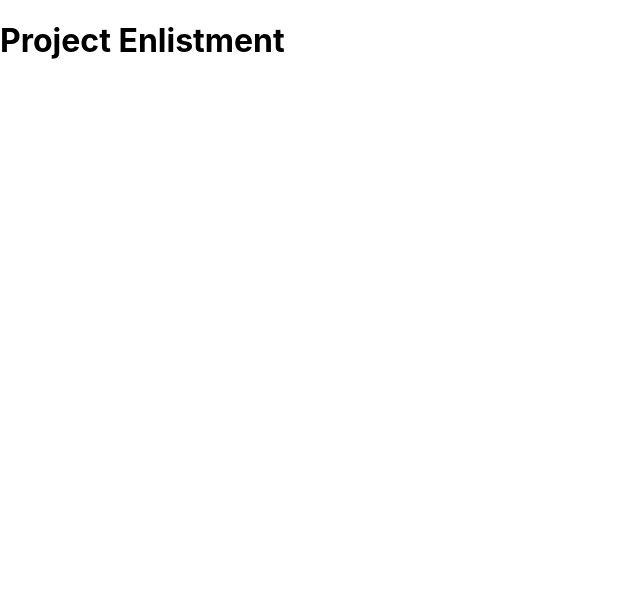
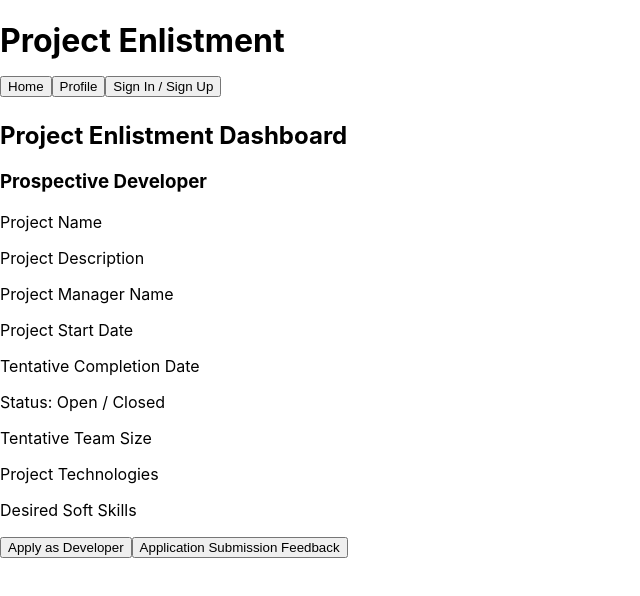
Before and after one commit to bdcii/Project-Enlistment, a React (Create React App) app in the folder client/: page / in a window 1280 px wide. Shown: the top 596 px of the page, without its empty margins (0-640 px from the left). Built offline with nearby package versions, Linux system fonts and the light colour scheme.

Commit message:
Add routes to connect Home page, add basic Home page text

```diff
--- a/client/src/App.js
+++ b/client/src/App.js
@@ -1,18 +1,22 @@
 import React from "react";
 import './App.css';
 import { BrowserRouter as Router, Route } from "react-router-dom";
+import NavTabs from "./components/NavTabs/NavTabs.js";
 import Home from "./pages/Home/Home.js";
 
 function App() {
     return (
         <>
             <Router>
-                <h1>Project Enlistment</h1>
+                <h1>Project Enlistment <NavTabs></NavTabs></h1>
+
+
+
+                <Route exact path="/" component={Home} />
 
             </Router>
         </>
     )
 }
 
-
 export default App;
--- /dev/null
+++ b/client/src/components/NavTabs/NavTabs.css
@@ -0,0 +1,7 @@
+.button {
+    /* margin: 0 10%; */
+}
+
+.nav {
+    /* margin: 0 20%; */
+}
--- /dev/null
+++ b/client/src/components/NavTabs/NavTabs.js
@@ -0,0 +1,17 @@
+import React from "react";
+import { Link } from "react-router-dom";
+import './NavTabs.css';
+
+function NavTabs() {
+    return (
+      <div className="nav">
+        <navbar>
+          <Link className="button" to="/"><button>Home</button></Link>
+          <Link to="/work"><button>Profile</button></Link>
+          <Link to="/work"><button>Sign In / Sign Up</button></Link>
+        </navbar>
+      </div>
+    )
+}
+
+export default NavTabs;
--- a/client/src/index.js
+++ b/client/src/index.js
@@ -14,4 +14,5 @@ ReactDOM.render(
 // If you want to start measuring performance in your app, pass a function
 // to log results (for example: reportWebVitals(console.log))
 // or send to an analytics endpoint. Learn more: https://bit.ly/CRA-vitals
+
 // reportWebVitals();
--- a/client/src/pages/Home/Home.js
+++ b/client/src/pages/Home/Home.js
@@ -3,7 +3,21 @@ import React from "react";
 function Home() {
     return (
         <>
-            <h2>Home Page</h2>
+            <h2>Project Enlistment Dashboard</h2>
+            <h3>Prospective Developer</h3>
+            <p>Project Name</p>
+            <p>Project Description</p>
+            <p>Project Manager Name</p>
+            <p>Project Start Date</p>
+            <p>Tentative Completion Date</p>
+            <p>Status: Open / Closed</p>
+            <p>Tentative Team Size</p>
+            <p>Project Technologies</p>
+            <p>Desired Soft Skills</p>
+
+            <button>Apply as Developer</button>
+            <button>Application Submission Feedback</button>
+
         </>
     )
 }
```
